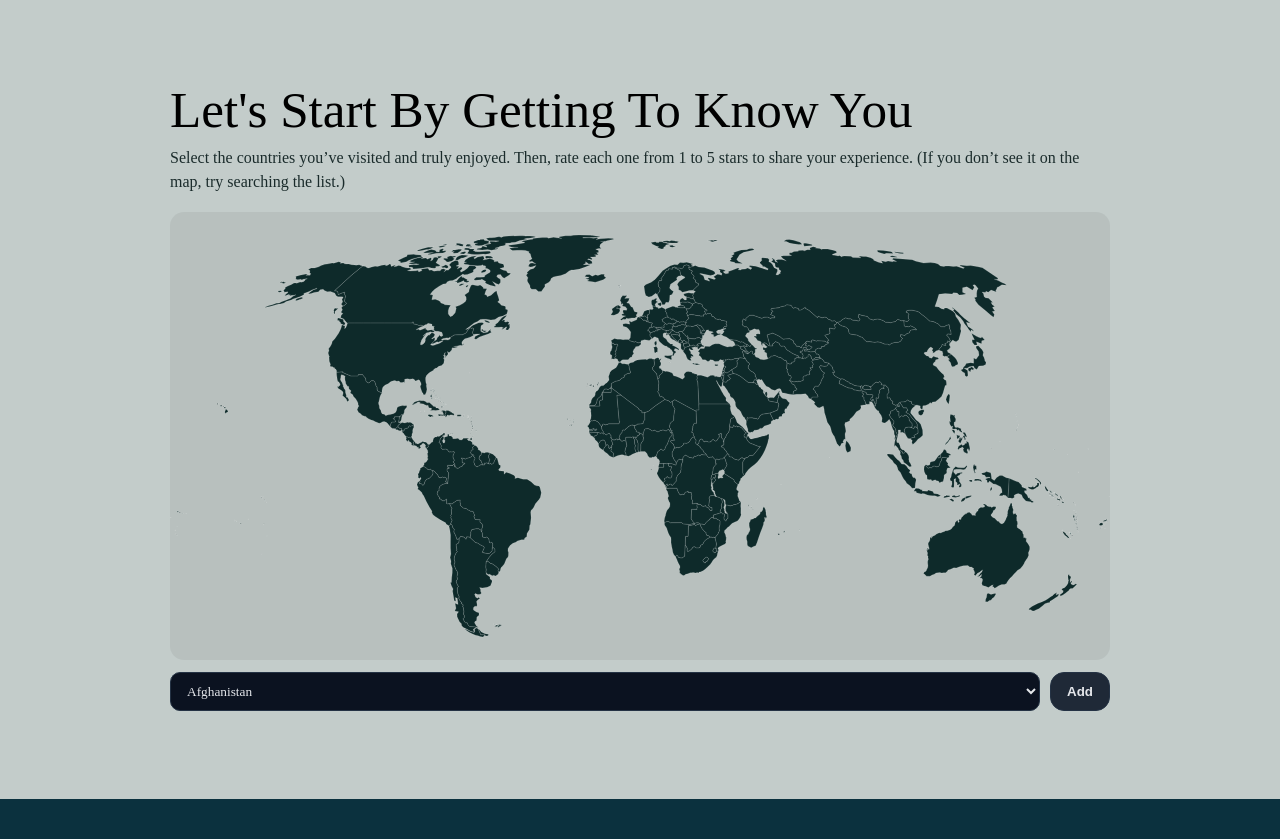
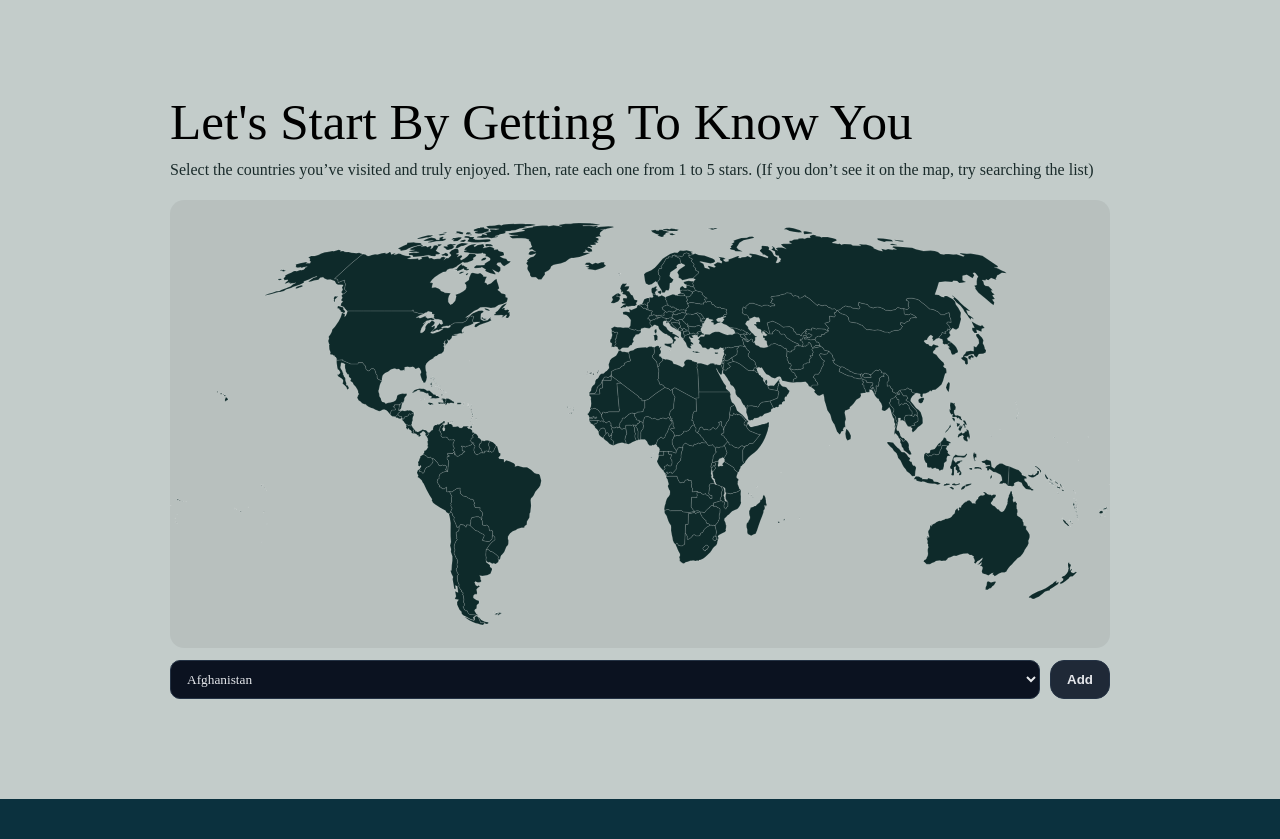
Before and after one commit to tamar-berger/DataProject, a Flask app: page / in a window 1280 px wide. Shown: the part 801-1640 px from the top of the page. Run offline with Flask 3, Linux system fonts and the light colour scheme; some web fonts are replaced.

Commit message:
Update index.html
Tiny description change

```diff
--- a/templates/index.html
+++ b/templates/index.html
@@ -51,7 +51,7 @@
     <section id="rate" class="rate-section">
       <div class="rate-container">
         <h2 class="section-title">Let's Start By Getting To Know You</h2>
-        <p class="help">Select the countries you’ve visited and truly enjoyed. Then, rate each one from 1 to 5 stars to share your experience. (If you don’t see it on the map, try searching the list.)</p>
+        <p class="help">Select the countries you’ve visited and truly enjoyed. Then, rate each one from 1 to 5 stars. (If you don’t see it on the map, try searching the list)</p>
 
         <!-- Map based rating -->
         <div id="mapRate" class="map-rate">
```
